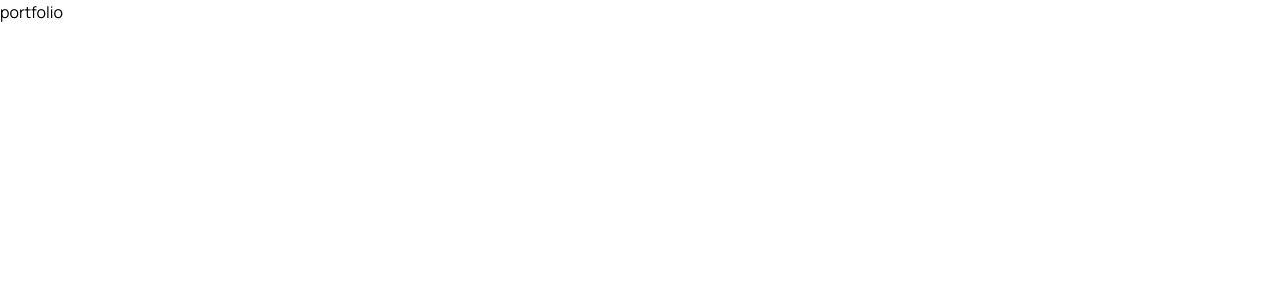
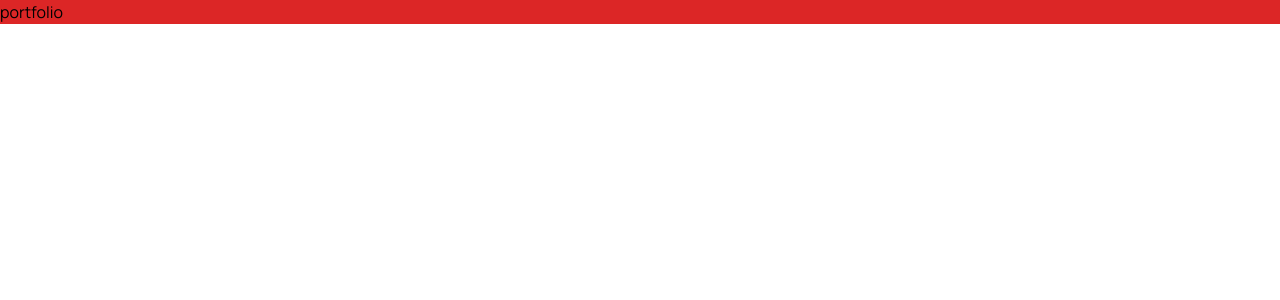
Before and after one commit to DLee1993/dev_portfolio, a React (Vite) app: page / in a window 1280 px wide. Shown: the top 300 px of the page. Built offline with nearby package versions, Linux system fonts and the light colour scheme.

Commit message:
removed favicon

```diff
--- a/src/App.jsx
+++ b/src/App.jsx
@@ -1,5 +1,5 @@
 function App() {
-    return <>portfolio</>;
+    return <section className="bg-red-600">portfolio</section>;
 }
 
 export default App;
```
